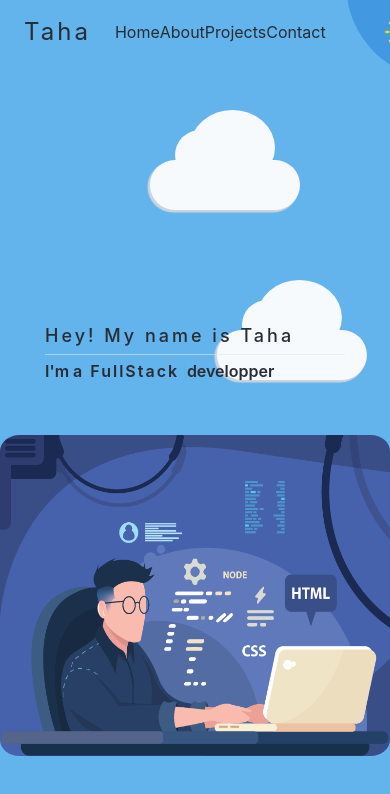
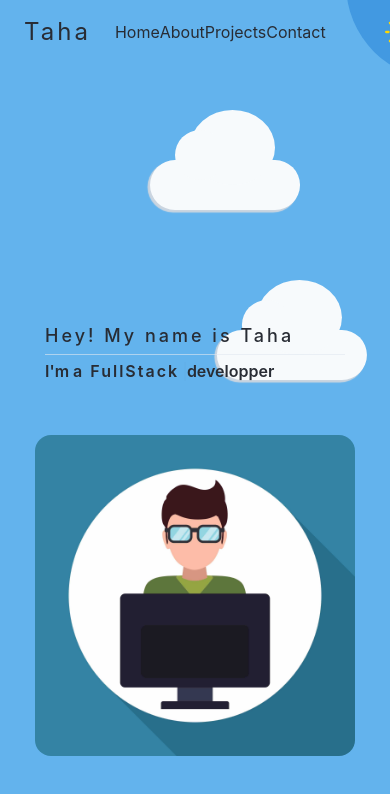
Before and after one commit to tahasama/myPortfolio, a React (Create React App) app: page / in a window 390 px wide. Shown: the top 794 px of the page. Built offline with nearby package versions, Linux system fonts and the light colour scheme.

Commit message:
hero page in progress phone responsive

```diff
--- a/src/components/home.tsx
+++ b/src/components/home.tsx
@@ -65,8 +65,8 @@ const Home = () => {
           mt={[0, 50]}
           top={["-28", 0]}
           zIndex={99}
-          src={devNight}
-          alt="devNight"
+          src={devDay}
+          alt="devDay"
           h={["38%", "38%", "40%", "55%", "50%"]}
           borderRadius={"5%"}
         ></Img>
```
